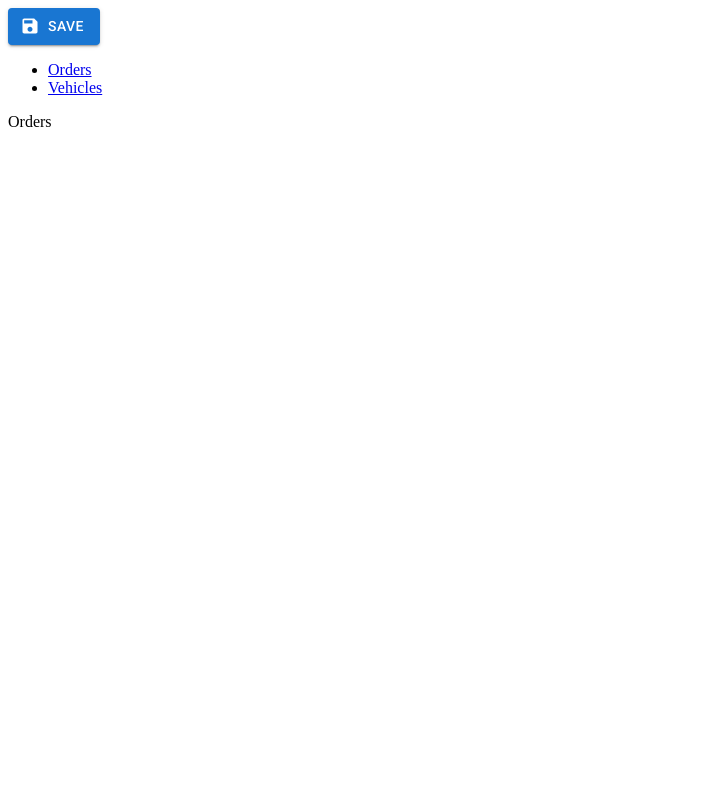
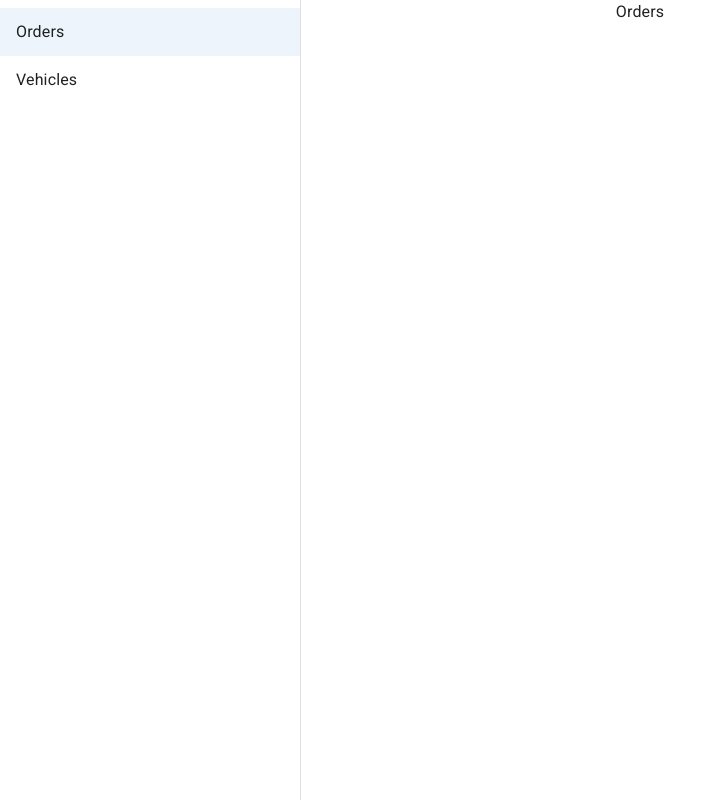
Before and after one commit to harlley/road-freight, a React (Vite) app: page /orders in a window 1280 px wide. Shown: the whole page, without its empty margins (0-726 px from the left). Built offline with nearby package versions, Linux system fonts and the light colour scheme.

Commit message:
initial layout with sidebar menu

```diff
--- a/src/components/pages/Layout.tsx
+++ b/src/components/pages/Layout.tsx
@@ -1,30 +1,47 @@
-import { Outlet } from "react-router-dom";
 import "@fontsource/roboto/300.css";
 import "@fontsource/roboto/400.css";
 import "@fontsource/roboto/500.css";
 import "@fontsource/roboto/700.css";
-import Button from "@mui/material/Button";
-import SaveIcon from "@mui/icons-material/Save";
+
+import { Outlet, useLocation } from "react-router-dom";
+import {
+  Drawer,
+  List,
+  ListItemText,
+  Link,
+  CssBaseline,
+  Box,
+  ListItemButton,
+} from "@mui/material";
+import styles from "./pages.module.css";
 
 export function Layout() {
+  const location = useLocation();
+
   return (
     <>
-      <Button variant="contained" startIcon={<SaveIcon />}>
-        Save
-      </Button>
-      <div id="sidebar">
-        <nav>
-          <ul>
-            <li>
-              <a href={`/orders`}>Orders</a>
-            </li>
-            <li>
-              <a href={`/vehicles`}>Vehicles</a>
-            </li>
-          </ul>
-        </nav>
+      <CssBaseline />
+      <Drawer variant="permanent">
+        <List className={styles.menu}>
+          <ListItemButton
+            component={Link}
+            href="/orders"
+            selected={location.pathname === "/orders"}
+          >
+            <ListItemText primary="Orders" />
+          </ListItemButton>
+          <ListItemButton
+            component={Link}
+            href="/vehicles"
+            selected={location.pathname === "/vehicles"}
+          >
+            <ListItemText primary="Vehicles" />
+          </ListItemButton>
+        </List>
+      </Drawer>
+      <Box component="main" className={styles.main}>
         <Outlet />
-      </div>
+      </Box>
     </>
   );
 }
--- /dev/null
+++ b/src/components/pages/pages.module.css
@@ -0,0 +1,8 @@
+.main {
+  display: grid;
+  place-items: center;
+}
+
+.menu {
+  width: 300px;
+}
```
